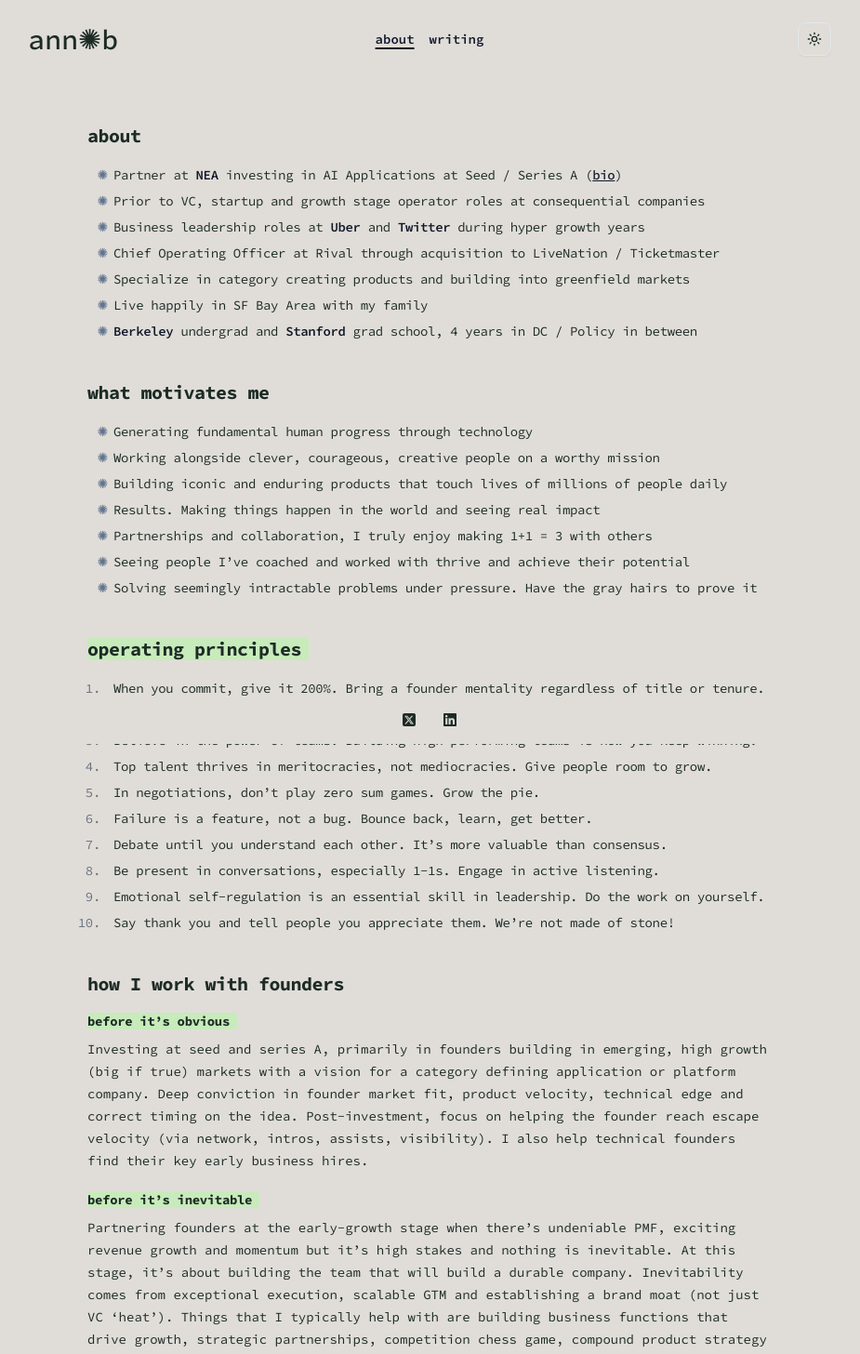
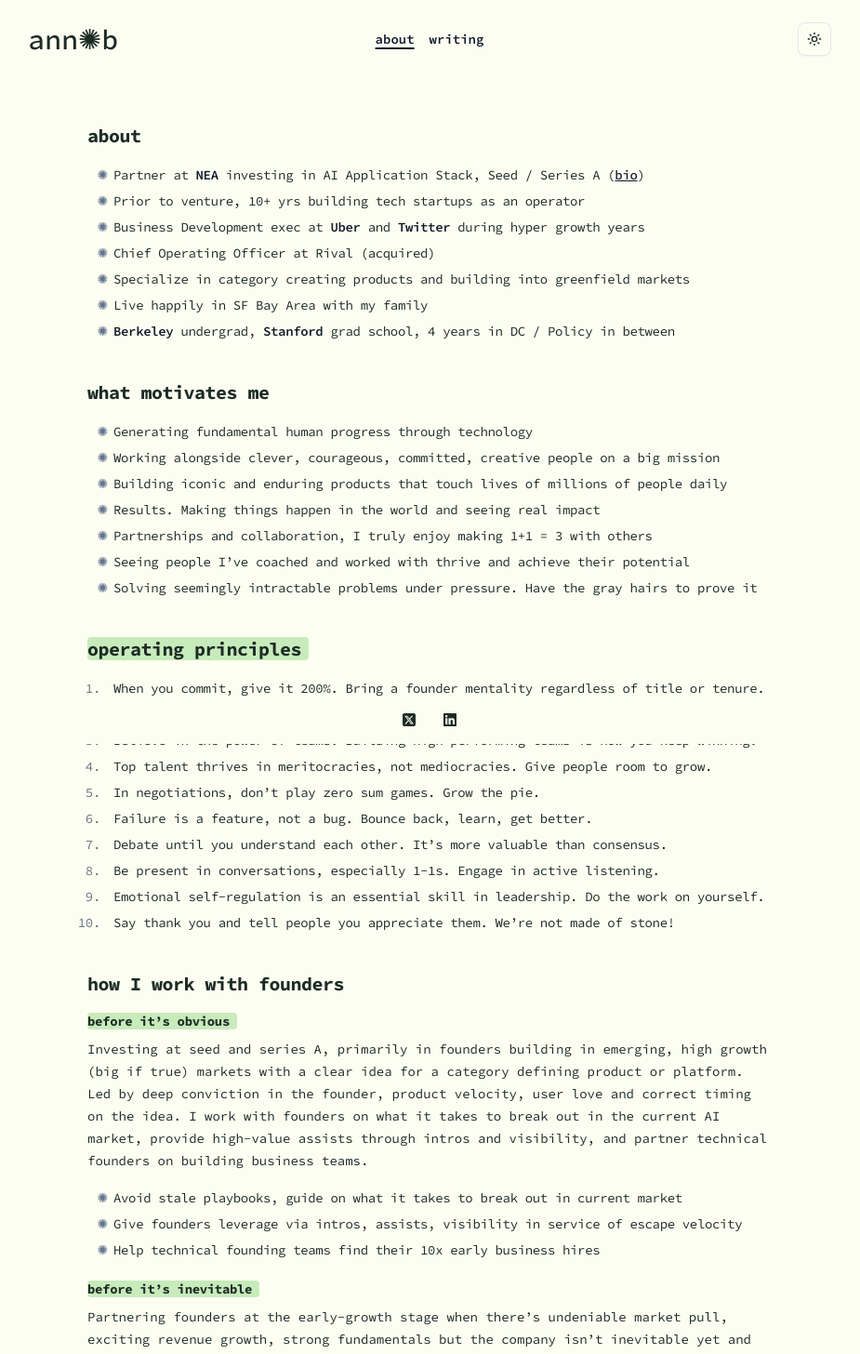
Before and after one commit to markphilpot/annbordetsky, a Next.js app: page / in a window 1280 px wide. Shown: the top 1456 px of the page at 93% size, without its empty margins (178-1103 px from the left). Built offline with nearby package versions, Linux system fonts and the light colour scheme.

Commit message:
fix: background, page updates

```diff
--- a/src/app/globals.css
+++ b/src/app/globals.css
@@ -47,7 +47,7 @@
 :root {
     --radius: 0.625rem;
     /*--background: oklch(1 0 0);*/
-    --background: #e0ddd8;
+    --background: #fdfef2;
     /*--foreground: oklch(0.129 0.042 264.695);*/
     --foreground: #1d2b25;
     --card: oklch(1 0 0);
--- a/src/app/page.tsx
+++ b/src/app/page.tsx
@@ -8,30 +8,26 @@
         <h2>about</h2>
         <ul>
           <li>
-            Partner at <strong>NEA</strong> investing in AI Applications at Seed
-            / Series A (
+            Partner at <strong>NEA</strong> investing in AI Application Stack,
+            Seed / Series A (
             <a href={"https://www.nea.com/team/ann-bordetsky"}>bio</a>)
           </li>
           <li>
-            Prior to VC, startup and growth stage operator roles at
-            consequential companies
+            Prior to venture, 10+ yrs building tech startups as an operator{" "}
           </li>
           <li>
-            Business leadership roles at <strong>Uber</strong> and{" "}
+            Business Development exec at <strong>Uber</strong> and{" "}
             <strong>Twitter</strong> during hyper growth years{" "}
           </li>
-          <li>
-            Chief Operating Officer at Rival through acquisition to LiveNation /
-            Ticketmaster{" "}
-          </li>
+          <li>Chief Operating Officer at Rival (acquired)</li>
           <li>
             Specialize in category creating products and building into
             greenfield markets
           </li>
-          <li>Live happily in SF Bay Area with my family</li>
+          <li>Live happily in SF Bay Area with my family </li>
           <li>
-            <strong>Berkeley</strong> undergrad and <strong>Stanford</strong>{" "}
-            grad school, 4 years in DC / Policy in between
+            <strong>Berkeley</strong> undergrad, <strong>Stanford</strong> grad
+            school, 4 years in DC / Policy in between
           </li>
         </ul>
       </Section>
@@ -40,12 +36,12 @@
         <ul>
           <li>Generating fundamental human progress through technology</li>
           <li>
-            Working alongside clever, courageous, creative people on a worthy
-            mission{" "}
+            Working alongside clever, courageous, committed, creative people on
+            a big mission
           </li>
           <li>
             Building iconic and enduring products that touch lives of millions
-            of people daily{" "}
+            of people daily
           </li>
           <li>
             Results. Making things happen in the world and seeing real impact
@@ -71,36 +67,35 @@
         <ol>
           <li>
             When you commit, give it 200%. Bring a founder mentality regardless
-            of title or tenure.{" "}
+            of title or tenure.
           </li>
           <li>
             Be an honest broker. Trust and transparency go together, they forge
-            real bonds.{" "}
+            real bonds.
           </li>
           <li>
             Believe in the power of teams. Building high-performing teams is how
-            you keep winning.{" "}
+            you keep winning.
           </li>
           <li>
             Top talent thrives in meritocracies, not mediocracies. Give people
-            room to grow.{" "}
+            room to grow.
           </li>
-          <li>In negotiations, don’t play zero sum games. Grow the pie. </li>
+          <li>In negotiations, don’t play zero sum games. Grow the pie.</li>
           <li>
-            Failure is a feature, not a bug. Bounce back, learn, get
-            better.{" "}
+            Failure is a feature, not a bug. Bounce back, learn, get better.
           </li>
           <li>
             Debate until you understand each other. It’s more valuable than
-            consensus.{" "}
+            consensus.
           </li>
           <li>
             Be present in conversations, especially 1-1s. Engage in active
-            listening.{" "}
+            listening.
           </li>
           <li>
             Emotional self-regulation is an essential skill in leadership. Do
-            the work on yourself.{" "}
+            the work on yourself.
           </li>
           <li>
             Say thank you and tell people you appreciate them. We’re not made of
@@ -115,26 +110,40 @@
         </h4>
         <p>
           Investing at seed and series A, primarily in founders building in
-          emerging, high growth (big if true) markets with a vision for a
-          category defining application or platform company. Deep conviction in
-          founder market fit, product velocity, technical edge and correct
-          timing on the idea. Post-investment, focus on helping the founder
-          reach escape velocity (via network, intros, assists, visibility). I
-          also help technical founders find their key early business hires.
+          emerging, high growth (big if true) markets with a clear idea for a
+          category defining product or platform. Led by deep conviction in the
+          founder, product velocity, user love and correct timing on the idea. I
+          work with founders on what it takes to break out in the current AI
+          market, provide high-value assists through intros and visibility, and
+          partner technical founders on building business teams.
         </p>
+        <ul>
+          <li>
+            Avoid stale playbooks, guide on what it takes to break out in
+            current market
+          </li>
+          <li>
+            Give founders leverage via intros, assists, visibility in service of
+            escape velocity
+          </li>
+          <li>
+            Help technical founding teams find their 10x early business hires
+          </li>
+        </ul>
         <h4>
           <Highlight>before it’s inevitable</Highlight>
         </h4>
         <p>
           Partnering founders at the early-growth stage when there’s undeniable
-          PMF, exciting revenue growth and momentum but it’s high stakes and
-          nothing is inevitable. At this stage, it’s about building the team
-          that will build a durable company. Inevitability comes from
-          exceptional execution, scalable GTM and establishing a brand moat (not
-          just VC ‘heat’). Things that I typically help with are building
-          business functions that drive growth, strategic partnerships,
-          competition chess game, compound product strategy and attracting A+
-          leadership talent.
+          market pull, exciting revenue growth, strong fundamentals but the
+          company isn’t inevitable yet and competition is fierce. At this stage,
+          it’s about dominating the category and building the team that will
+          build a durable company. Inevitability comes from exceptional
+          execution, scalable distribution and GTM and establishing a brand moat
+          (not just VC ‘heat’). Ways that I typically assist founders are
+          building business functions that drive growth, strategic partnerships
+          and GTM tactics, competition chess game, compound product strategy and
+          attracting A+ leadership talent.
         </p>
         <p>
           Some things to <a href={"/writing"}>read</a>
--- a/src/components/Footer.tsx
+++ b/src/components/Footer.tsx
@@ -3,7 +3,7 @@
 
 export default function Footer() {
   return (
-    <footer className={"w-full py-2 sticky bottom-0 z-20 bg-background"}>
+    <footer className={"w-full py-2 pt-1 sticky bottom-0 z-20 bg-background"}>
       <div className={"max-w-4xl mx-auto"}>
         <div className={"flex justify-center items-center gap-2"}>
           <Button variant={"ghost"} size={"icon"} asChild>
```
